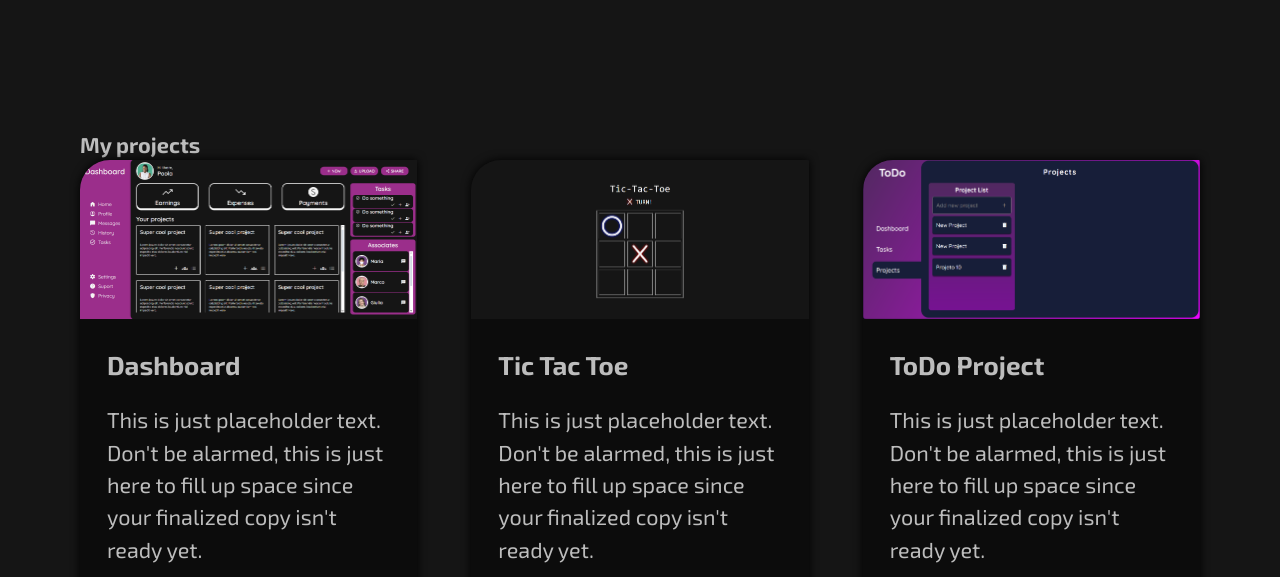
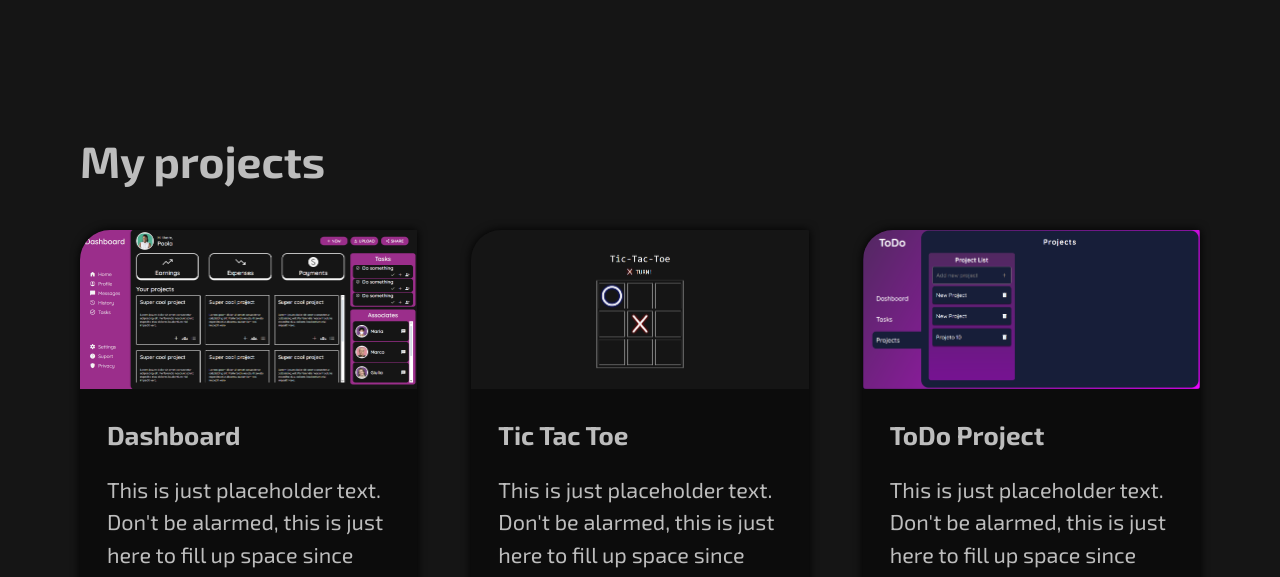
Before and after one commit to ednairaviana/Homepage---Odin, a plain HTML site: page index.html in a window 1280 px wide. Shown: the part 900-1477 px from the top of the page. Drawn offline with Linux system fonts and the light colour scheme.

Commit message:
Create project-session__heading

```diff
--- a/css/components/project-session.css
+++ b/css/components/project-session.css
@@ -1,3 +1,8 @@
+.project-session__heading {
+  font-size: var(--h2);
+  margin-bottom: var(--space-m);
+}
+
 .project-card-wrapper {
   display: grid;
   grid-template-columns: repeat(3, 1fr);
--- a/index.html
+++ b/index.html
@@ -159,7 +159,7 @@
       <!-- PROJECTS SECTION -->
       <section class="main-section">
         <div class="main-container">
-          <h2>My projects</h2>
+          <h2 class="project-session__heading">My projects</h2>
           <ul class="project-card-wrapper">
             <li class="project-card">
               <div class="project-card__img-wrapper">
```
